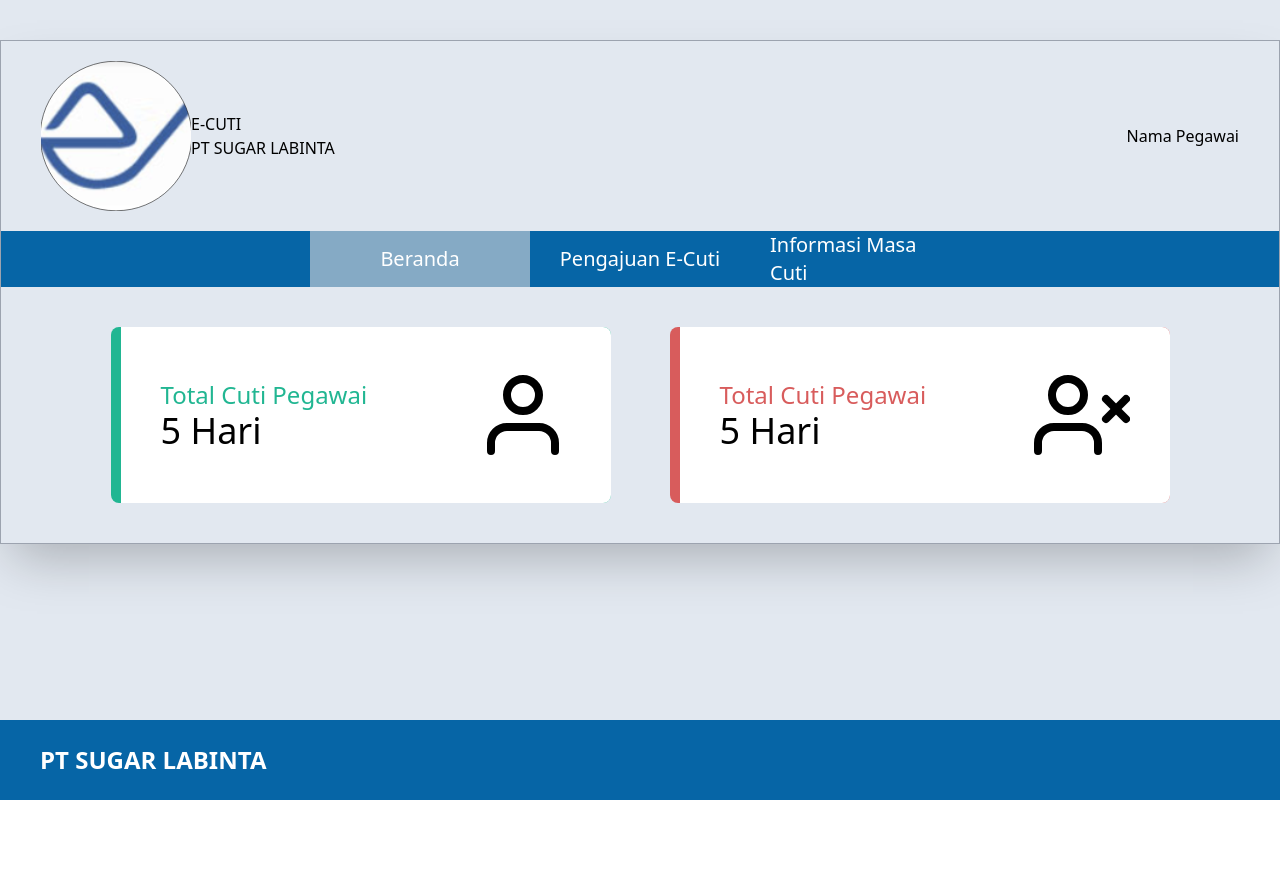
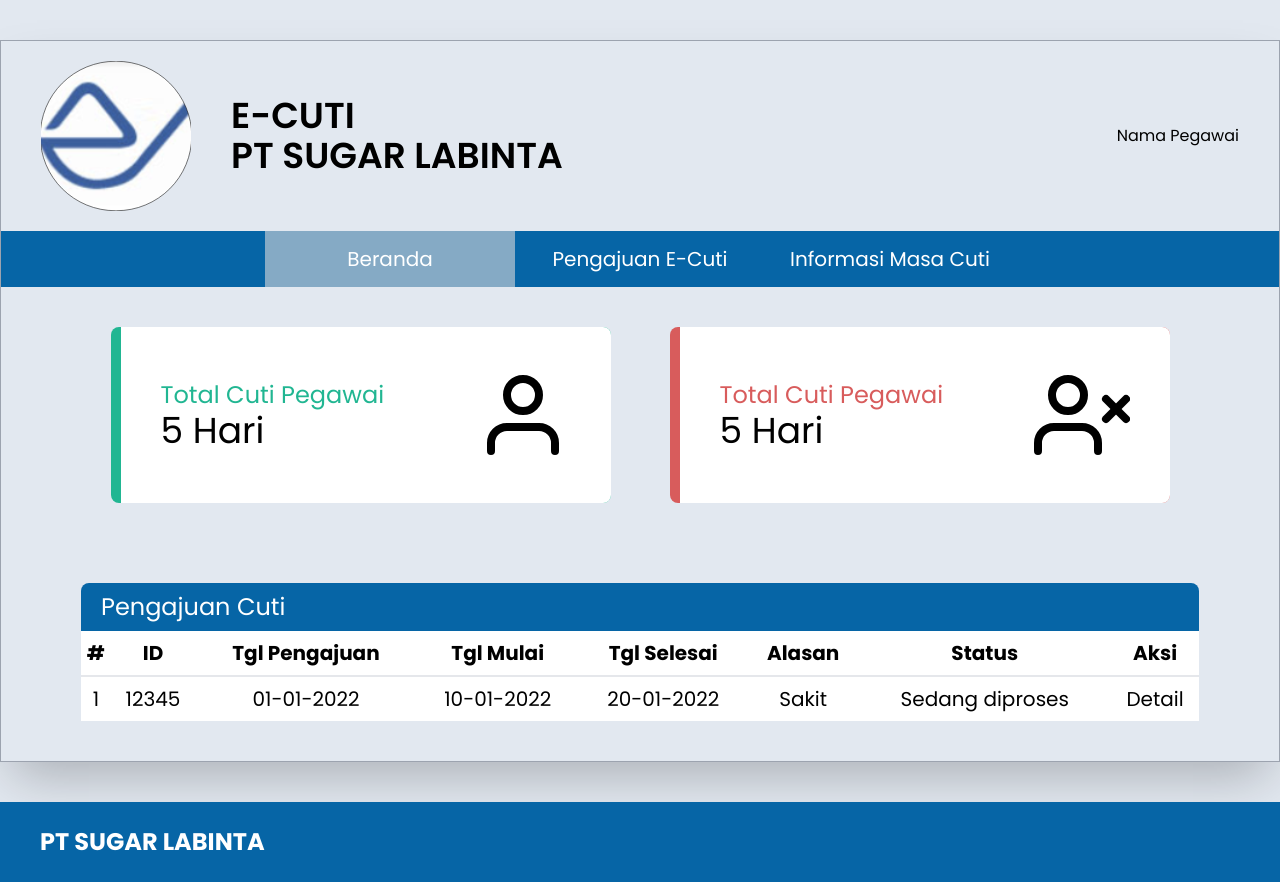
Before and after one commit to barbar17/tubes-PTI, a React (Create React App) app in the folder e-cuti_frontend/: page /beranda in a window 1280 px wide. Before the commit the page ends 800 px from the top, so only its background shows below. Built offline with nearby package versions, Linux system fonts and the light colour scheme.

Commit message:
login route, update beranda

```diff
--- a/e-cuti_frontend/public/index.html
+++ b/e-cuti_frontend/public/index.html
@@ -1,19 +1,20 @@
 <!DOCTYPE html>
 <html lang="en">
+
 <head>
   <meta charset="utf-8" />
   <link rel="icon" href="%PUBLIC_URL%/favicon.ico" />
   <meta name="viewport" content="width=device-width, initial-scale=1" />
   <meta name="theme-color" content="#000000" />
-    <meta
-      name="description"
-      content="Web site created using create-react-app"
-    />
+  <meta name="description" content="Web site created using create-react-app" />
   <link rel="apple-touch-icon" href="%PUBLIC_URL%/logo192.png" />
   <!--
       manifest.json provides metadata used when your web app is installed on a
       user's mobile device or desktop. See https://developers.google.com/web/fundamentals/web-app-manifest/
     -->
+  <link rel="preconnect" href="https://fonts.googleapis.com">
+  <link rel="preconnect" href="https://fonts.gstatic.com" crossorigin>
+  <link href="https://fonts.googleapis.com/css2?family=Poppins:wght@400;600;700&display=swap" rel="stylesheet">
   <link rel="manifest" href="%PUBLIC_URL%/manifest.json" />
   <!--
       Notice the use of %PUBLIC_URL% in the tags above.
@@ -26,6 +27,7 @@
     -->
   <title>React App</title>
 </head>
+
 <body>
   <noscript>You need to enable JavaScript to run this app.</noscript>
   <div id="root"></div>
@@ -40,4 +42,5 @@
       To create a production bundle, use `npm run build` or `yarn build`.
     -->
 </body>
+
 </html>
--- a/e-cuti_frontend/src/App.js
+++ b/e-cuti_frontend/src/App.js
@@ -7,7 +7,7 @@ import Header from "./Pages/Header/Header";
 
 function App() {
   return (
-    <div className="min-h-screen w-full bg-slate-200">
+    <div className="min-h-screen w-full bg-slate-200 font-display">
       <div className="min-h-screen flex flex-col justify-between">
         <div className="container mx-auto my-10 border border-gray-400 shadow-2xl">
           <Header />
--- a/e-cuti_frontend/src/Pages/Beranda/Beranda.js
+++ b/e-cuti_frontend/src/Pages/Beranda/Beranda.js
@@ -3,7 +3,7 @@ import { FiUser, FiUserX } from 'react-icons/fi'
 
 function Beranda() {
     return (
-        <div className='flex flex-col w-full items-center justify-center py-10 px-20'>
+        <div className='flex flex-col w-full items-center justify-center py-10 px-20 gap-20'>
             <div className='flex justify-around w-full'>
                 <div className='flex w-[500px] bg-card-green rounded-lg justify-end'>
                     <div className='flex items-center justify-between bg-white w-[490px] rounded-tr-lg rounded-br-lg p-10'>
@@ -25,6 +25,38 @@ function Beranda() {
                     </div>
                 </div>
             </div>
+
+            <div className='w-full'>
+                <div className='bg-main w-full text-white py-2 px-5 text-2xl rounded-tl-lg rounded-tr-lg'>Pengajuan Cuti</div>
+                <table className='table-auto w-full text-center bg-white text-xl '>
+                    <thead>
+                        <tr className='border-b-2'>
+                            <th className='py-2'>#</th>
+                            <th>ID</th>
+                            <th>Tgl Pengajuan</th>
+                            <th>Tgl Mulai</th>
+                            <th>Tgl Selesai</th>
+                            <th>Alasan</th>
+                            <th>Status</th>
+                            <th>Aksi</th>
+                        </tr>
+                    </thead>
+                    <tbody>
+                        <tr>
+                            <td className='py-2'>1</td>
+                            <td>12345</td>
+                            <td>01-01-2022</td>
+                            <td>10-01-2022</td>
+                            <td>20-01-2022</td>
+                            <td>Sakit</td>
+                            <td>Sedang diproses</td>
+                            <td>
+                                <button>Detail</button>
+                            </td>
+                        </tr>
+                    </tbody>
+                </table>
+            </div>
         </div >
     )
 }
--- a/e-cuti_frontend/src/Pages/Header/Header.js
+++ b/e-cuti_frontend/src/Pages/Header/Header.js
@@ -10,9 +10,9 @@ function Header() {
     return (
         <>
             <div className='flex w-full justify-between items-center px-10 py-5'>
-                <div className='flex items-center'>
+                <div className='flex items-center gap-10'>
                     <img src='gambar/logo.svg' alt='logo' className='w-[150px] h-[150px] object-cover object-center' />
-                    <div className=''>
+                    <div className='flex flex-col text-4xl font-semibold'>
                         <h1>E-CUTI</h1>
                         <h1>PT SUGAR LABINTA</h1>
                     </div>
--- a/e-cuti_frontend/src/Pages/Header/Menu.js
+++ b/e-cuti_frontend/src/Pages/Header/Menu.js
@@ -4,20 +4,20 @@ export function Menus() {
         {
             title: 'Beranda',
             path: '/beranda',
-            active: "h-full w-[220px] px-5 text-white bg-active-btn flex items-center justify-center",
-            notActive: "h-full w-[220px] px-5 text-white flex items-center justify-center hover:bg-active-btn transition-colors"
+            active: "h-full w-[250px] px-5 text-white bg-active-btn flex items-center justify-center",
+            notActive: "h-full w-[250px] px-5 text-white flex items-center justify-center hover:bg-active-btn transition-colors"
         },
         {
             title: 'Pengajuan E-Cuti',
             path: '/pengajuan_e-cuti',
-            active: "h-full w-[220px] px-5 text-white bg-active-btn flex items-center justify-center",
-            notActive: "h-full w-[220px] px-5 text-white flex items-center justify-center hover:bg-active-btn transition-colors"
+            active: "h-full w-[250px] px-5 text-white bg-active-btn flex items-center justify-center",
+            notActive: "h-full w-[250px] px-5 text-white flex items-center justify-center hover:bg-active-btn transition-colors"
         },
         {
             title: 'Informasi Masa Cuti',
             path: '/informasi_masa_cuti',
-            active: "h-full w-[220px] px-5 text-white bg-active-btn flex items-center justify-center",
-            notActive: "h-full w-[220px] px-5 text-white flex items-center justify-center hover:bg-active-btn transition-colors"
+            active: "h-full w-[250px] px-5 text-white bg-active-btn flex items-center justify-center",
+            notActive: "h-full w-[250px] px-5 text-white flex items-center justify-center hover:bg-active-btn transition-colors"
         }
     ]
 
--- a/e-cuti_frontend/src/Pages/Login.js
+++ b/e-cuti_frontend/src/Pages/Login.js
@@ -1,8 +1,12 @@
 import React from 'react'
 import Footer from './Footer/Footer'
 import { FiLogIn } from 'react-icons/fi'
+import { useNavigate } from 'react-router-dom'
 
 function Login() {
+
+    const navigate = useNavigate()
+
     return (
         <div className='min-h-screen flex flex-col bg-login bg-no-repeat bg-cover justify-between'>
             <div className='flex justify-center items-center grow gap-20'>
@@ -16,7 +20,7 @@ function Login() {
                     <input type={'text'} className='bg-white border-none my-2 p-3 text-lg rounded-md focus:outline-none ' placeholder='ex: 123456' />
                     <span className='text-white text-xl'>Password</span>
                     <input type={'password'} className='bg-white border-none my-2 p-3 text-lg rounded-md focus:outline-none ' placeholder='Password' />
-                    <button className='bg-slate-200 w-1/3 px-2 py-2 rounded-md self-center flex items-center justify-center gap-2 '>
+                    <button onClick={() => navigate('beranda')} className='bg-slate-200 w-1/3 px-2 py-2 rounded-md self-center flex items-center justify-center gap-2 '>
                         <span>Login</span>
                         <FiLogIn />
                     </button>
--- a/e-cuti_frontend/src/index.js
+++ b/e-cuti_frontend/src/index.js
@@ -8,12 +8,14 @@ import Beranda from './Pages/Beranda/Beranda';
 import Pengajuan from './Pages/Pengajuan/Pengajuan';
 import InformasiMasaCuti from './Pages/ImformasiMasaCuti/InformasiMasaCuti';
 import Profil from './Pages/Profil/Profil';
+import Login from './Pages/Login';
 
 const root = ReactDOM.createRoot(document.getElementById('root'));
 root.render(
   <React.StrictMode>
     <BrowserRouter>
       <Routes>
+        <Route path='/' element={<Login />} />
         <Route path='*' element={<App />}>
           <Route path='beranda' element={<Beranda />} />
           <Route path='pengajuan_e-cuti' element={<Pengajuan />} />
--- a/e-cuti_frontend/tailwind.config.js
+++ b/e-cuti_frontend/tailwind.config.js
@@ -3,6 +3,9 @@ module.exports = {
   content: ["./src/**/*.{js,jsx,ts,tsx}"],
   theme: {
     extend: {
+      fontFamily: {
+        'display': ['Poppins'],
+      },
       colors: {
         'main': '#0665A6',
         'active-btn': '#85AAC5',
@@ -10,6 +13,7 @@ module.exports = {
         'card-red': '#D85C5C',
         'card-yellow': '#E9BE5D',
         'card-blue': '#5C7ED8',
+        'btn-purple': '#4874E9',
 
       },
       backgroundImage: {
```
Lines whose indentation alone changed are shown as unchanged.
